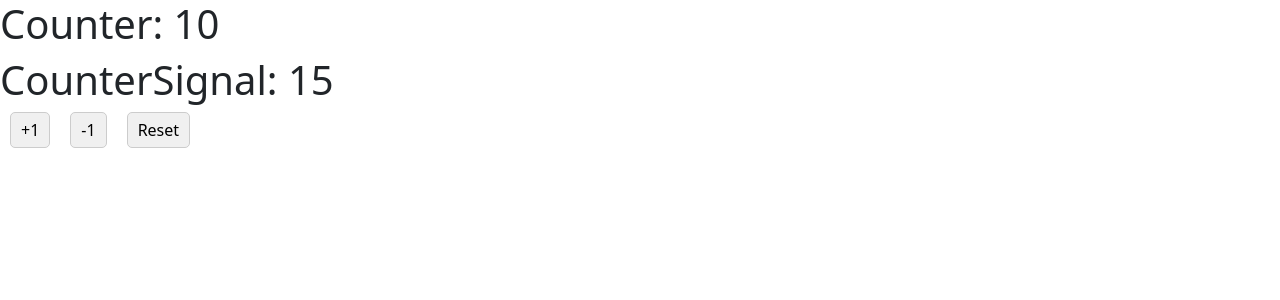
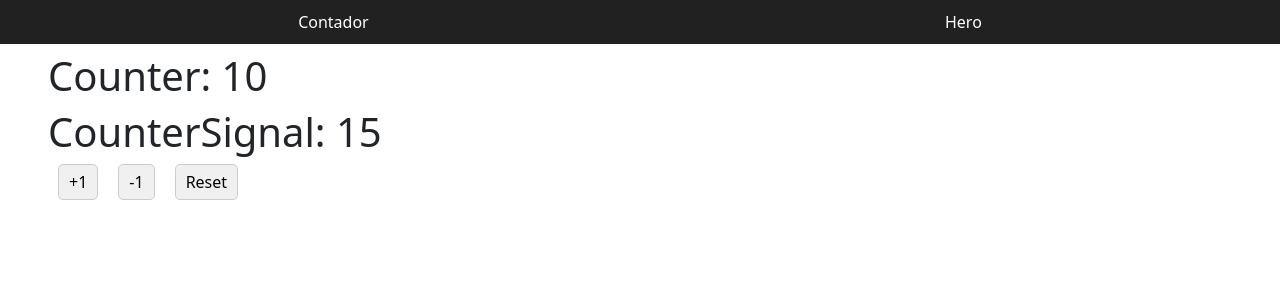
Before and after one commit to Giozar/curso-angular-devtalles, an Angular app in the folder bases/: page / in a window 1280 px wide. Shown: the top 300 px of the page. Built offline with nearby package versions, Linux system fonts and the light colour scheme.

Commit message:
Add: Se implementa RouterLink

```diff
--- a/bases/src/app/app.component.html
+++ b/bases/src/app/app.component.html
@@ -1,2 +1,5 @@
 
-<router-outlet />
+<app-navbar></app-navbar>
+<section class="mx-5 mt-2">
+    <router-outlet />
+</section>
--- a/bases/src/app/app.component.ts
+++ b/bases/src/app/app.component.ts
@@ -1,9 +1,10 @@
 import { Component } from '@angular/core';
 import { RouterOutlet } from '@angular/router';
+import { NavbarComponent } from "./components/shared/navbar/navbar.component";
 
 @Component({
   selector: 'app-root',
-  imports: [RouterOutlet],
+  imports: [RouterOutlet, NavbarComponent],
   templateUrl: './app.component.html',
   styleUrl: './app.component.css'
 })
--- a/bases/src/app/app.routes.ts
+++ b/bases/src/app/app.routes.ts
@@ -11,5 +11,9 @@ export const routes: Routes = [
     {
         path: 'hero',
         component: HeroPageComponent
+    },
+    {
+        path: '**',
+        redirectTo: ''
     }
 ];
--- /dev/null
+++ b/bases/src/app/components/shared/navbar/navbar.component.css
@@ -0,0 +1,13 @@
+nav {
+    display: flex;
+    justify-content: space-around;
+    background-color: #212121;
+    color: white;
+    padding: 10px;
+
+}
+
+nav a {
+    color: white;
+    text-decoration: none;
+}
--- /dev/null
+++ b/bases/src/app/components/shared/navbar/navbar.component.html
@@ -0,0 +1,5 @@
+<nav>
+    <a routerLink="/">Contador</a>
+    <a [routerLink]="['/hero']">Hero</a>
+
+</nav>
```
Also changed, not shown: bases/src/app/components/shared/navbar/navbar.component.ts (added, +12 -0 lines), 1 other file (tests, documents, lock files or other folders).
